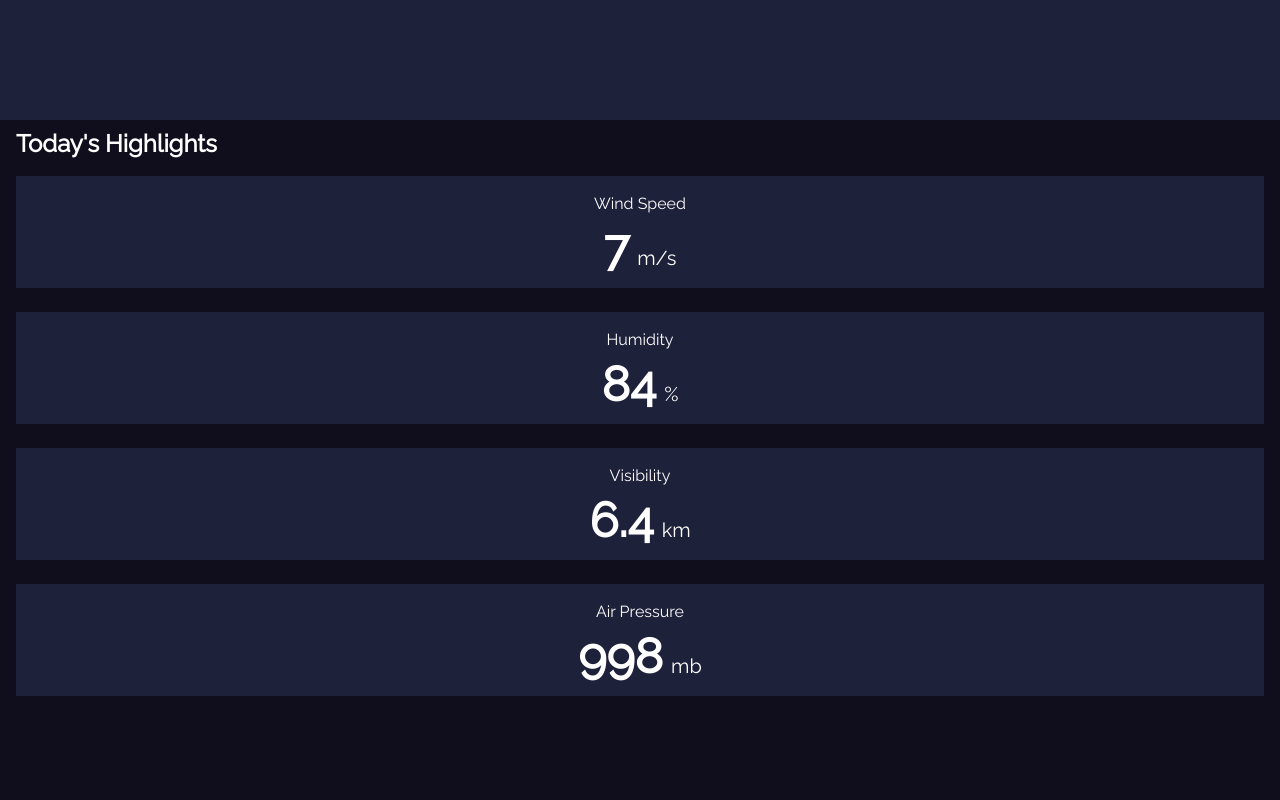
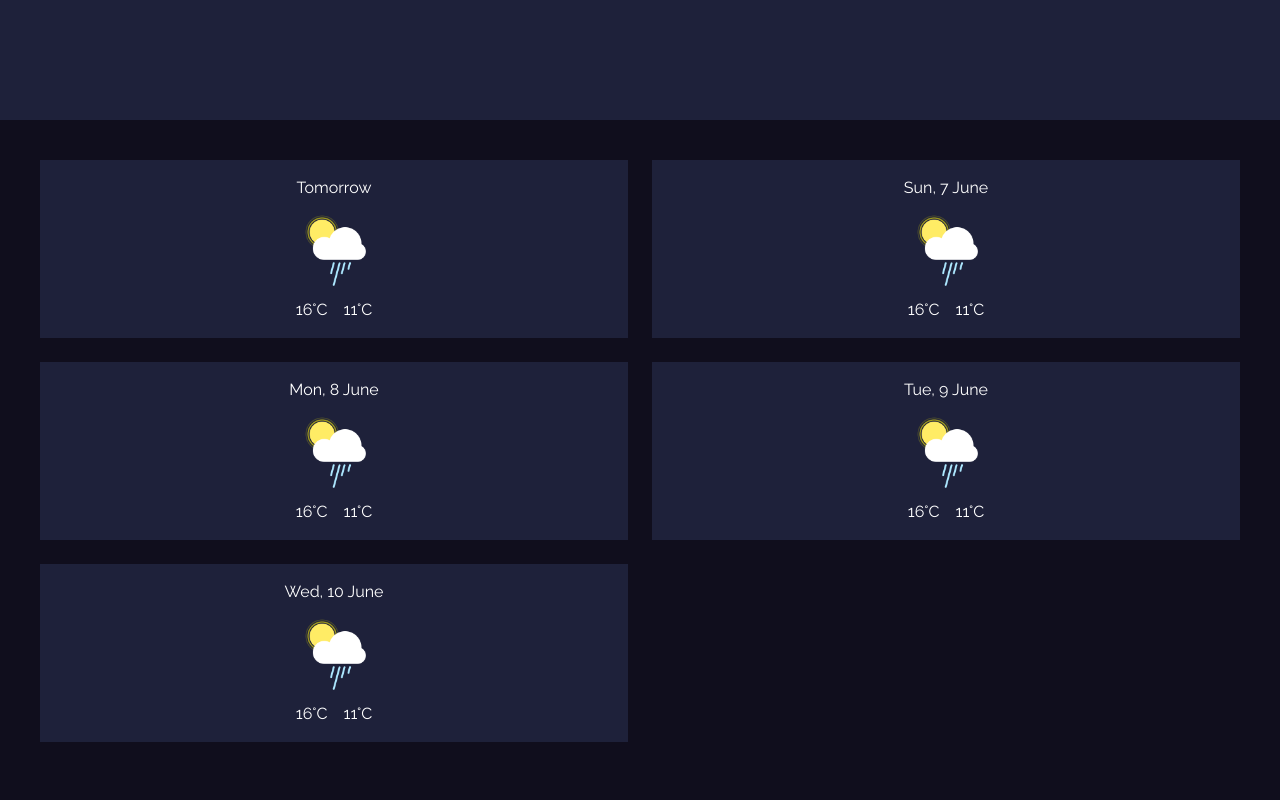
Before and after one commit to Sudeeeep/weather-app, a React (Vite) app: page / in a window 1280 px wide. Shown: the part 680-1480 px from the top of the page. Built offline with nearby package versions, Linux system fonts and the light colour scheme; no server answers.

Commit message:
feat: add static Forecast component

```diff
--- a/src/App.jsx
+++ b/src/App.jsx
@@ -4,6 +4,7 @@ import { SearchLocation } from "./components/SearchLocation";
 import axios from "axios";
 import { ErrorPage } from "./components/Error";
 import { Highlights } from "./components/Highlights";
+import { Forecast } from "./components/Forecast";
 
 function App() {
   const [searchScreen, setSearchScreen] = useState(false);
@@ -79,6 +80,7 @@ function App() {
           setError={setError}
         />
       )}
+      <Forecast />
       <Highlights currentWeather={currentWeather} />
     </div>
   );
--- /dev/null
+++ b/src/components/Forecast.jsx
@@ -0,0 +1,54 @@
+import staticLogo from "../assets/Shower.png";
+
+export const Forecast = () => {
+  return (
+    <div className="bg-[#100E1D] text-white p-10 pb-10 min-h-screen">
+      <div className="grid grid-cols-2 gap-6">
+        <div className="flex flex-col gap-3 bg-[#1E213A] items-center py-4">
+          <p>Tomorrow</p>
+          <img src={staticLogo} className="w-16" />
+          <div className="flex gap-4">
+            <p>16°C</p>
+            <p>11°C</p>
+          </div>
+        </div>
+
+        <div className="flex flex-col gap-3 bg-[#1E213A] items-center py-4">
+          <p>Sun, 7 June</p>
+          <img src={staticLogo} className="w-16" />
+          <div className="flex gap-4">
+            <p>16°C</p>
+            <p>11°C</p>
+          </div>
+        </div>
+
+        <div className="flex flex-col gap-3 bg-[#1E213A] items-center py-4">
+          <p>Mon, 8 June</p>
+          <img src={staticLogo} className="w-16" />
+          <div className="flex gap-4">
+            <p>16°C</p>
+            <p>11°C</p>
+          </div>
+        </div>
+
+        <div className="flex flex-col gap-3 bg-[#1E213A] items-center py-4">
+          <p>Tue, 9 June</p>
+          <img src={staticLogo} className="w-16" />
+          <div className="flex gap-4">
+            <p>16°C</p>
+            <p>11°C</p>
+          </div>
+        </div>
+
+        <div className="flex flex-col gap-3 bg-[#1E213A] items-center py-4">
+          <p>Wed, 10 June</p>
+          <img src={staticLogo} className="w-16" />
+          <div className="flex gap-4">
+            <p>16°C</p>
+            <p>11°C</p>
+          </div>
+        </div>
+      </div>
+    </div>
+  );
+};
```
